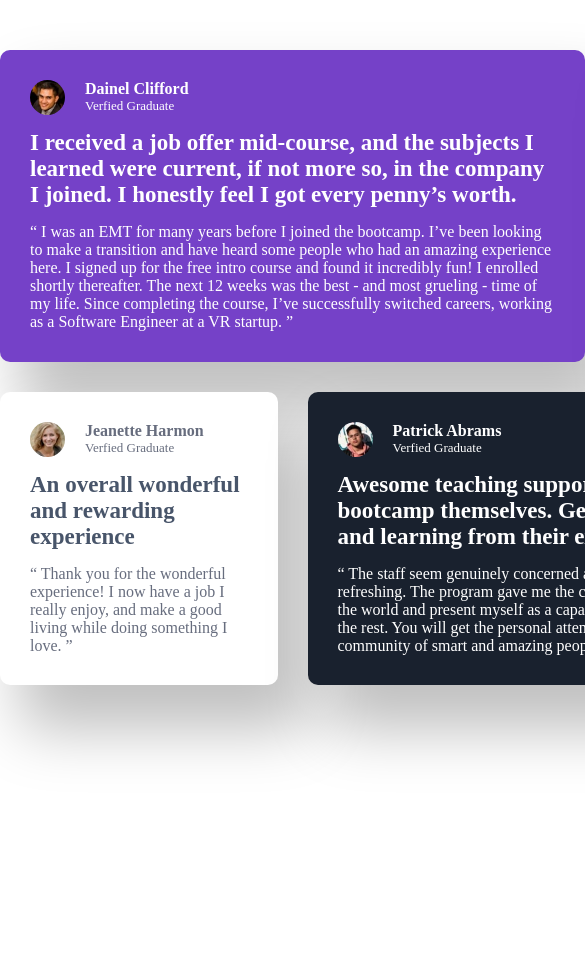
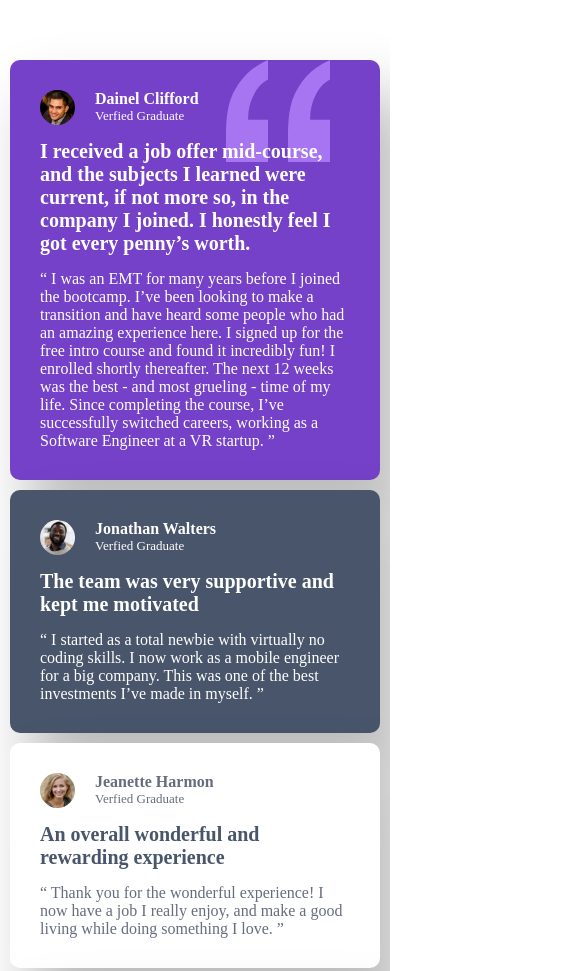
Before and after one commit to Thaw-D-Coding/Frontend-Mentor-Projects-Testimonials-Grid-Section, a plain HTML site: page index.html in a window 390 px wide. Shown: the top 971 px of the page, 585 px wide, since content can reach past the window. Before the commit the page ends 844 px from the top, so only its background shows below. Drawn offline with Linux system fonts and the light colour scheme.

Commit message:
Update: describe what changed

```diff
--- a/grid.css
+++ b/grid.css
@@ -4,9 +4,7 @@
     grid-template-columns: repeat(12, 1fr);
     gap:30px;
 }
-.box {
-    /* border:2px solid black; */
-}
+
 .one {
     grid-column :1 / span 6;
 }
@@ -23,3 +21,19 @@
     grid-column :10 / span 3;
     grid-row:1 / span 2;
 }
+
+@media (max-width:600px) {
+    #container {
+        display:grid;
+        grid-template-columns:1fr;
+        gap:10px;
+        padding:10px;
+        width:100%;
+    }
+    .box {
+        grid-column:1/span 1;
+    }
+    .five{
+        grid-row: 5;
+    }
+}
--- a/style.css
+++ b/style.css
@@ -40,7 +40,7 @@ img {
 /*Body*/
 h1 {
     margin:-15px 30px;
-    font-size:23px;
+    font-size:20px;
 }
 .paragraph {
     margin:30px;
@@ -48,6 +48,9 @@ h1 {
 .one {
     background-color:hsl(263, 55%, 52%);
     color:white;
+    background-image:url("images/bg-pattern-quotation.svg");
+    background-repeat:no-repeat;
+    background-position: top right 50px;
 
 }
 .two {
```
